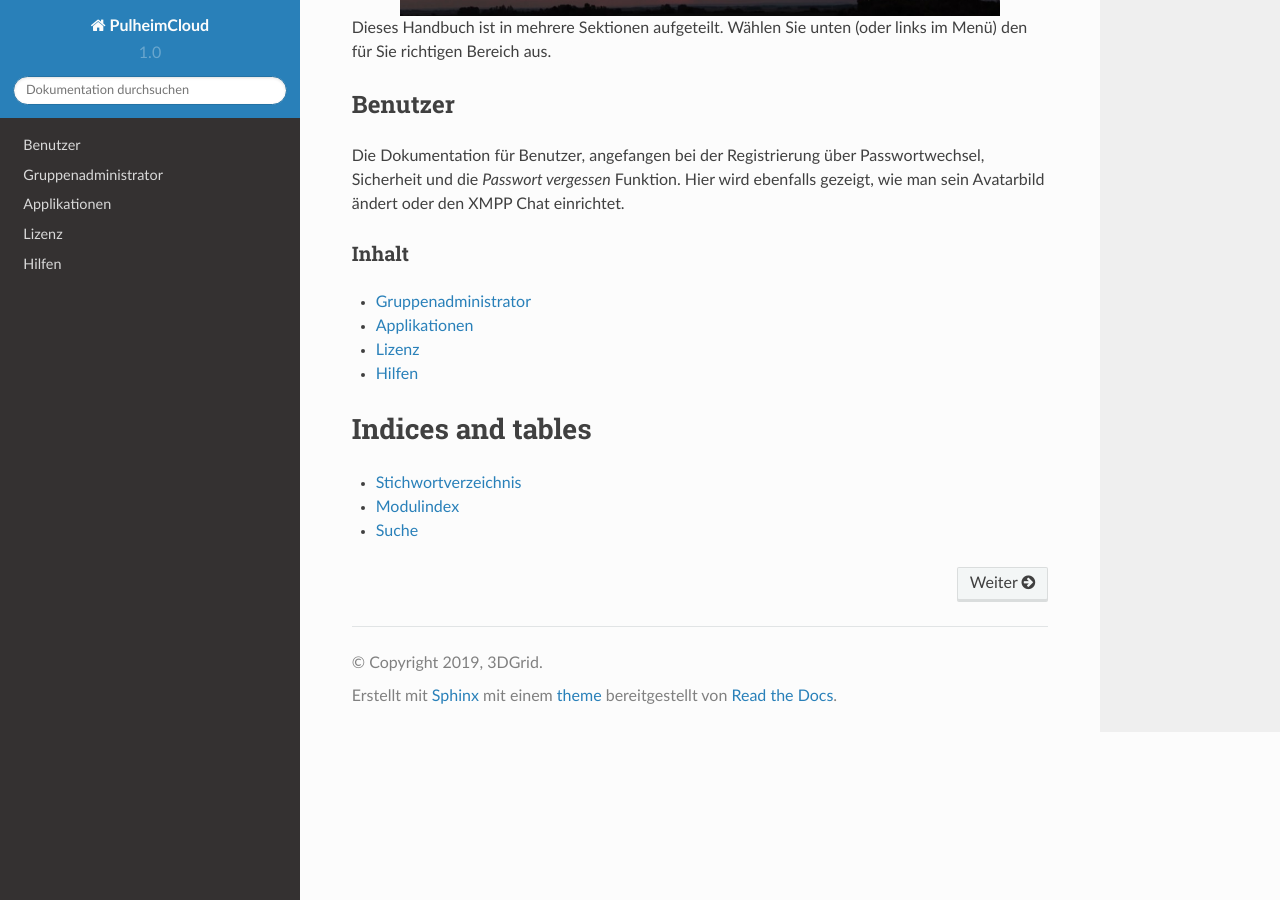
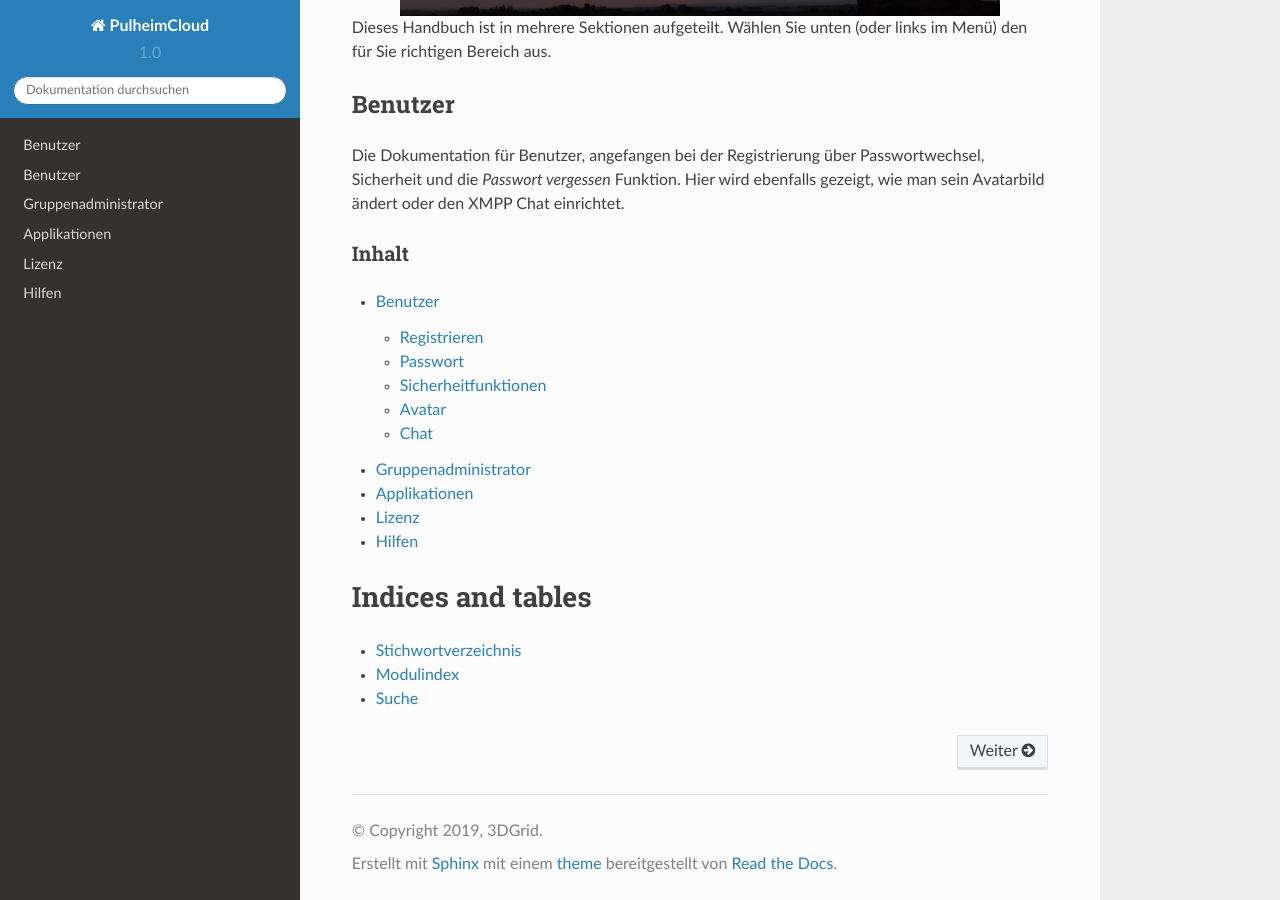
Before and after one commit to mmetzmac/PulheimCloud, a Sphinx documentation site: the page built from docs/source/index.rst, in a window 1280 px wide and 900 px high, scrolled down 632 px. Built offline with Sphinx 7.4.7 and the Read the Docs theme 2.0.0, drawn with Linux system fonts in a browser that asks for light colours.

Commit message:
index edited

```diff
--- a/docs/source/index.rst
+++ b/docs/source/index.rst
@@ -31,6 +31,7 @@
 .. toctree::
    :maxdepth: 2
 
+   Benutzer
    Gruppenadministratoren
    Apps
 
```
Also changed, not shown: docs/source/images/reg-1.PNG (added), docs/source/images/reg-2.PNG (added), docs/source/images/reg-3.png (added), docs/source/images/reg-4.PNG (added), docs/source/images/reg-email-user-bestaetigung.PNG (added), docs/source/images/reg-email-user.PNG (added).
